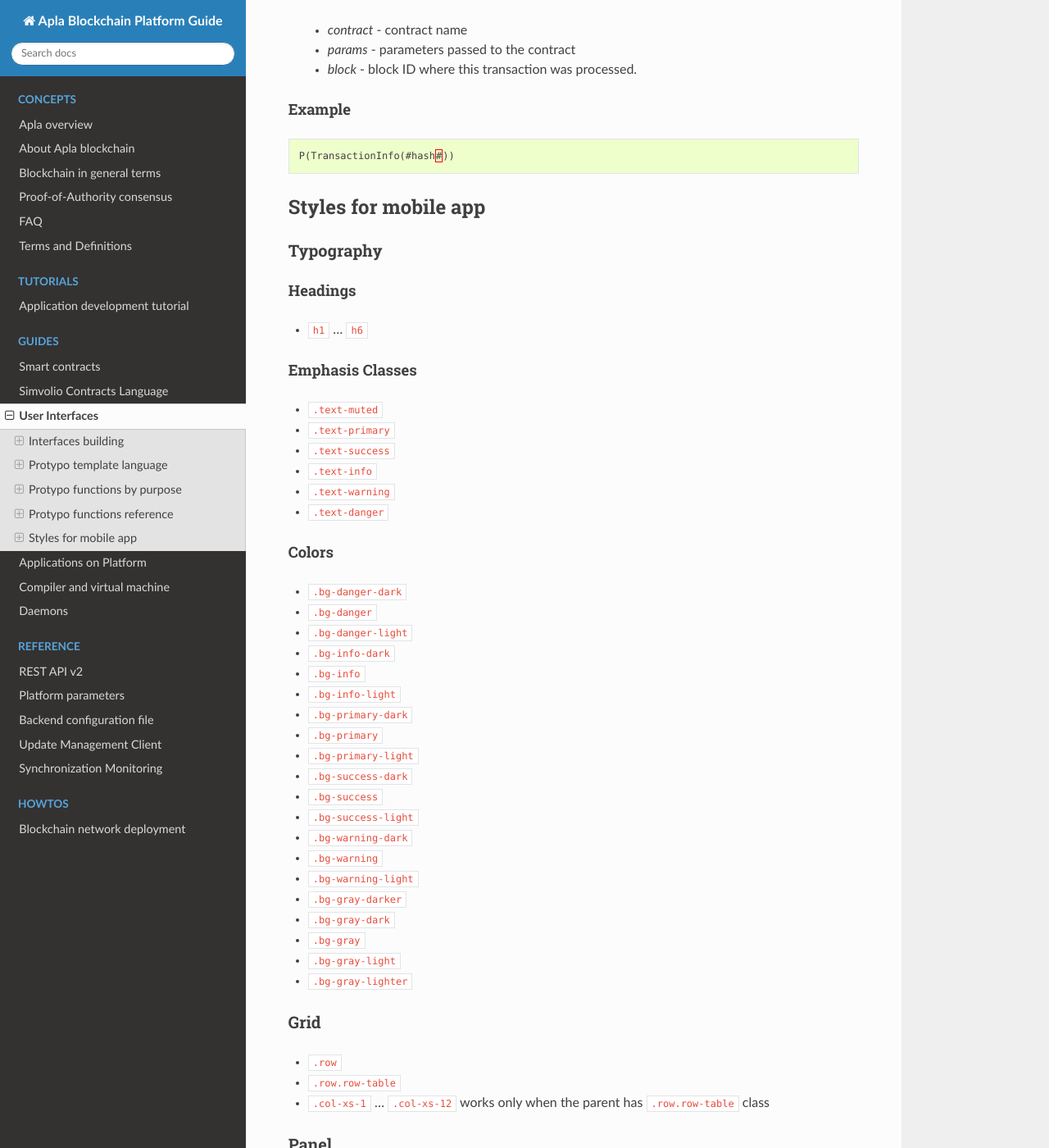
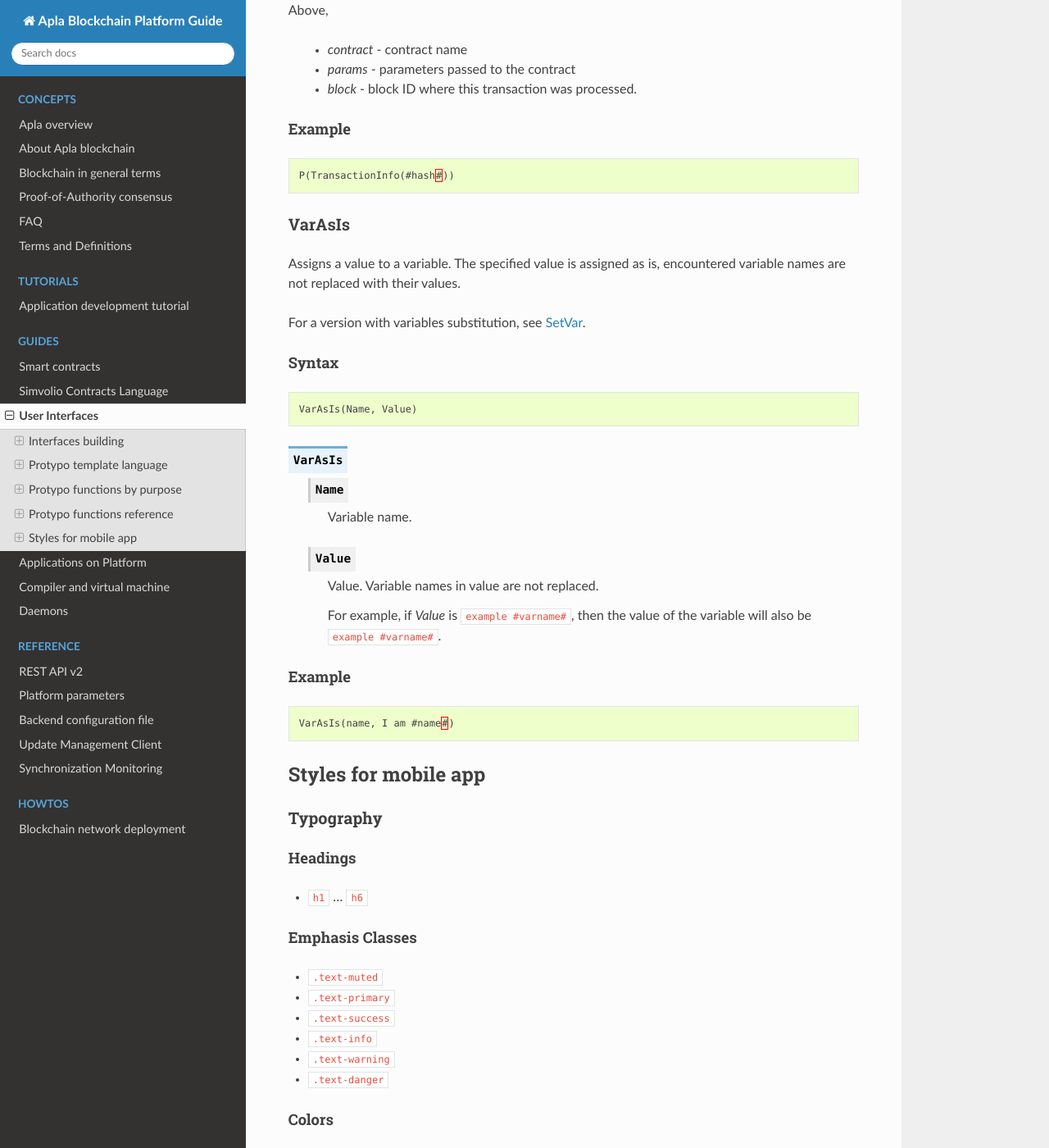
Before and after one commit to AplaProject/apla-docs-en, a Sphinx documentation site: the page built from source/topics/templates2.rst, in a window 1280 px wide and 1400 px high, scrolled down 51038 px. Shown: the whole window at 82% size. Built offline with Sphinx 7.4.7 and the Read the Docs theme 2.0.0, drawn with Linux system fonts in a browser that asks for light colours.

Commit message:
Added VarAsIs protypo function

```diff
--- a/source/topics/templates2.rst
+++ b/source/topics/templates2.rst
@@ -196,6 +196,7 @@
 
     - :ref:`protypo-GetVar`
     - :ref:`protypo-SetVar`
+    - :ref:`protypo-VarAsIs`
 
 
 Navigation
@@ -2733,6 +2734,43 @@
 .. code:: js
 
     P(TransactionInfo(#hash#))
+
+
+.. _protypo-VarAsIs:
+
+VarAsIs
+-------
+
+Assigns a value to a variable. The specified value is assigned as is, encountered variable names are not replaced with their values.
+
+For a version with variables substitution, see :ref:`protypo-SetVar`.
+
+Syntax
+""""""
+
+.. code-block:: text
+
+    VarAsIs(Name, Value)
+
+
+.. describe:: VarAsIs
+
+    .. describe:: Name
+
+        Variable name.
+
+    .. describe:: Value
+
+        Value. Variable names in value are not replaced.
+
+        For example, if *Value* is ``example #varname#``, then the value of the variable will also be ``example #varname#``.
+
+Example
+"""""""
+
+.. code:: js
+
+    VarAsIs(name, I am #name#)
 
 
 Styles for mobile app
```
